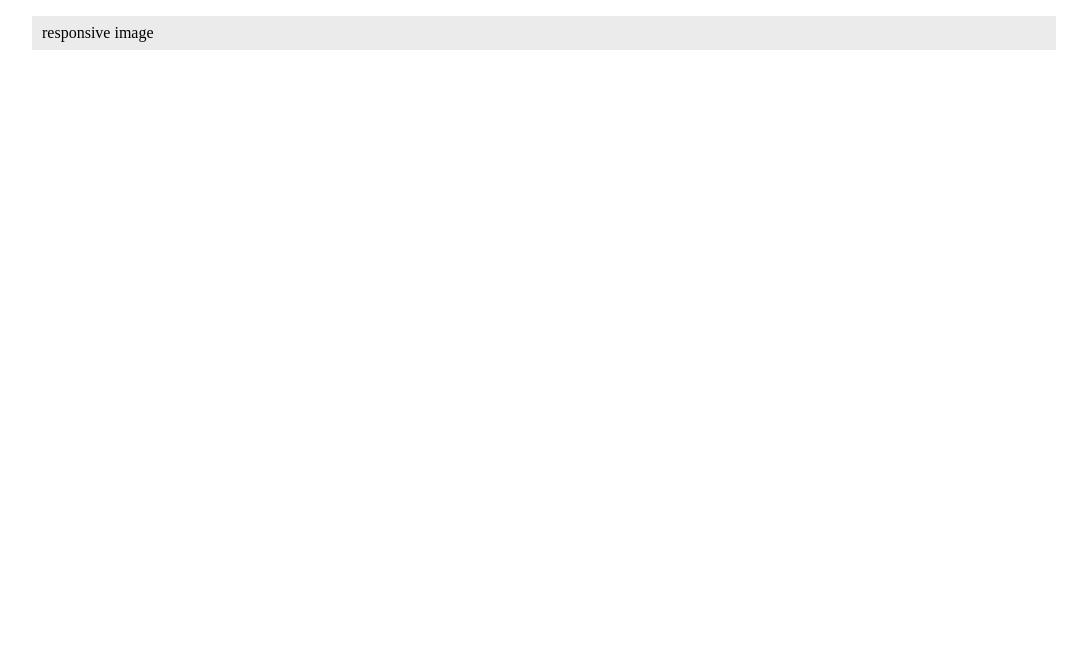
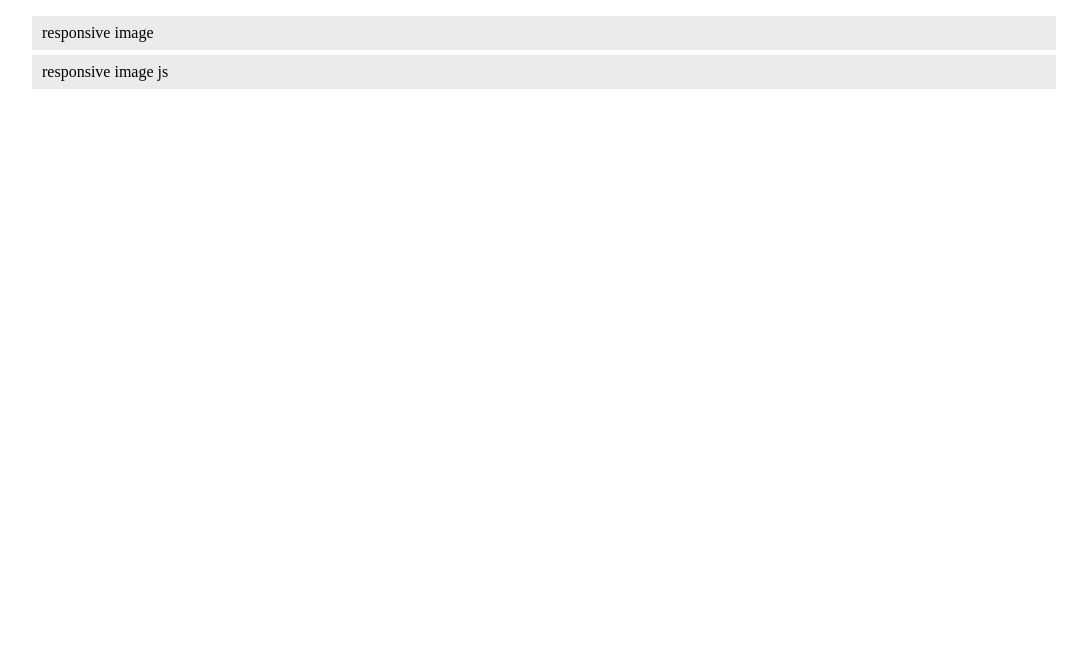
Before and after one commit to wwhong/wwhong.github.io, a plain HTML site: page index.html in a window 1280 px wide. Shown: the part 135-800 px from the top of the page, without its empty margins (96-1183 px from the left). Drawn offline with Linux system fonts and the light colour scheme; a web font is replaced by a local one.

Commit message:
add link

```diff
--- a/index.html
+++ b/index.html
@@ -45,6 +45,7 @@
 	<h1>Demo list</h1>
 	<ul class="link-list">
 		<li><a href="r_image.html" class="link-item">responsive image</a></li>
+		<li><a href="responsive_image.html" class="link-item">responsive image js</a></li>
 	</ul>
 </body>
 </html>
```
